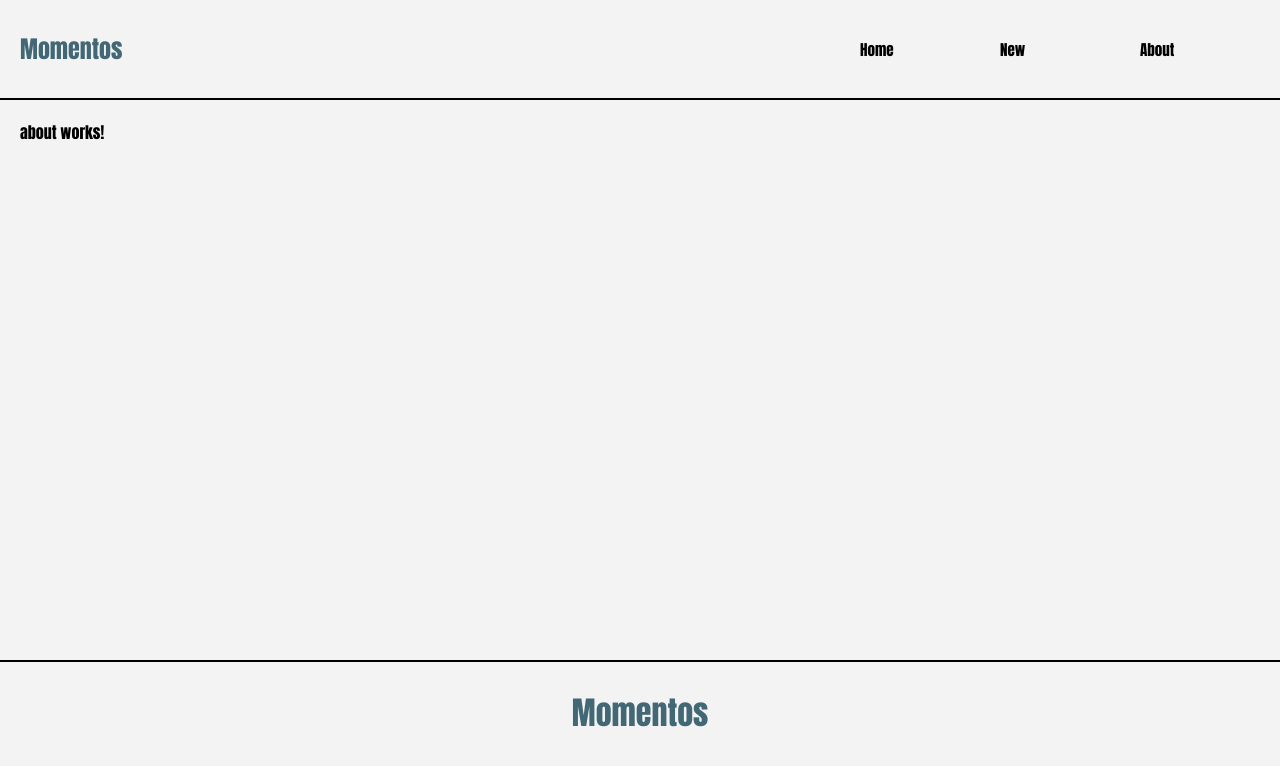
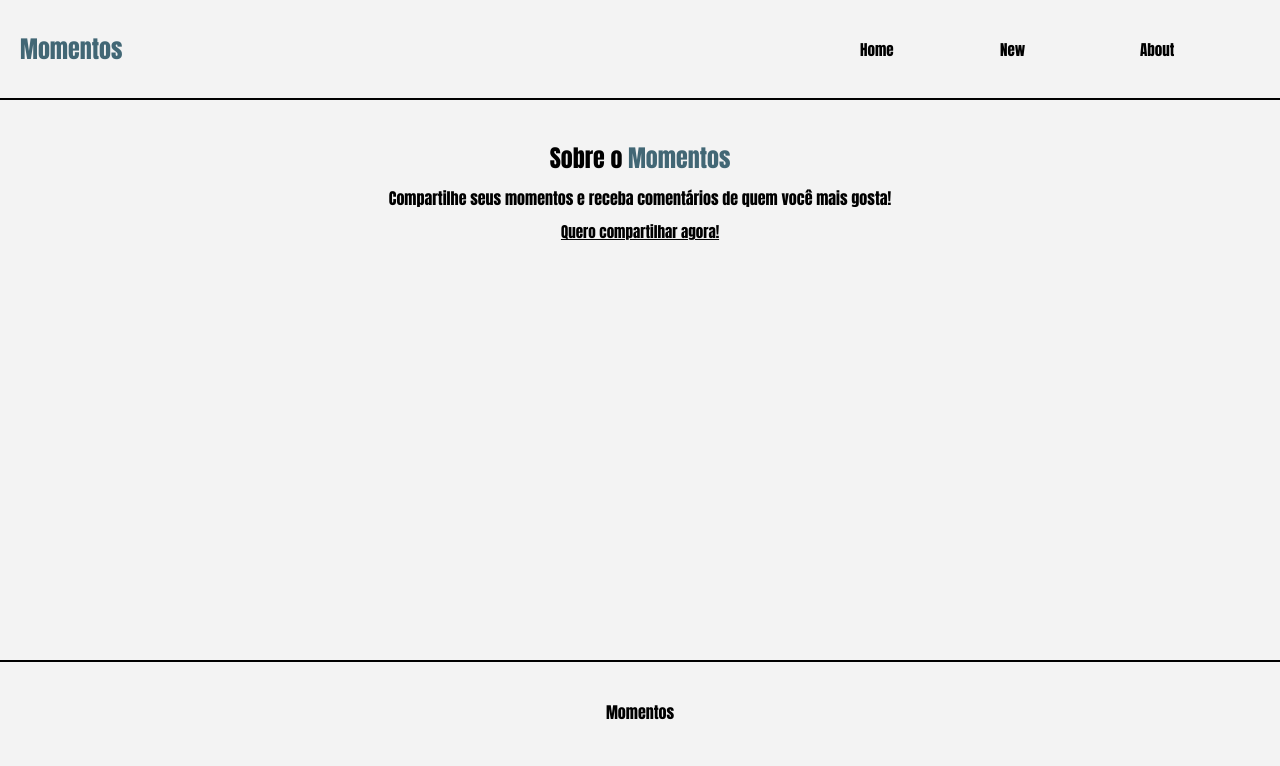
Before and after one commit to MatGueler/Angular_Moments, an Angular app: page /about in a window 1280 px wide. Shown: the top 766 px of the page. Built offline with nearby package versions, Linux system fonts and the light colour scheme.

Commit message:
:pencil: feat:
Create about component and link with new moment page

```diff
--- a/src/app/components/add-moment/add-moment.component.css
+++ b/src/app/components/add-moment/add-moment.component.css
@@ -8,7 +8,3 @@
   text-align: center;
   margin: 20px 0;
 }
-
-span {
-  color: #426775;
-}
--- a/src/app/components/add-moment/add-moment.component.ts
+++ b/src/app/components/add-moment/add-moment.component.ts
@@ -1,4 +1,5 @@
 import { Component, Input, OnInit } from '@angular/core';
+import { MessagesService } from 'src/app/services/messages.service';
 import { MomentsService } from 'src/app/services/moments.service';
 import { Moment } from 'src/types/momentType';
 
@@ -10,7 +11,10 @@
 export class AddMomentComponent implements OnInit {
   buttonText: string = 'Compartilhar';
 
-  constructor(private momentService: MomentsService) {}
+  constructor(
+    private momentService: MomentsService,
+    private messageService: MessagesService
+  ) {}
 
   ngOnInit(): void {}
 
@@ -26,6 +30,8 @@
 
     await this.momentService.createMoment(formData).subscribe();
 
+    this.messageService.addMessage('Momento adicionado com sucesso!');
+
     console.log('deu boa');
   }
 }
--- a/src/app/components/footer/footer.component.html
+++ b/src/app/components/footer/footer.component.html
@@ -1,5 +1,5 @@
 <div class="footer-container">
   <div class="logo">
-    <h1>Momentos</h1>
+    <p>Momentos</p>
   </div>
 </div>
--- a/src/app/components/messages/messages.component.html
+++ b/src/app/components/messages/messages.component.html
@@ -1,7 +1,7 @@
 <div class="message" *ngIf="messageService.message">
   <div class="message-header">
     <h2>Mensagens do sistema:</h2>
-    <button class="clear">
+    <button class="clear" (click)="messageService.clearMessage()">
       <fa-icon [icon]="faTimes"></fa-icon>
     </button>
   </div>
--- a/src/app/components/pages/about/about.component.css
+++ b/src/app/components/pages/about/about.component.css
@@ -0,0 +1,17 @@
+.about {
+  display: flex;
+  flex-direction: column;
+  align-items: center;
+  justify-content: center;
+  padding: 20px;
+}
+
+h2,
+p {
+  margin-bottom: 10px;
+}
+
+a {
+  text-decoration: underline;
+  font-weight: bold;
+}
--- a/src/app/components/pages/about/about.component.html
+++ b/src/app/components/pages/about/about.component.html
@@ -1 +1,5 @@
-<p>about works!</p>
+<div class="about">
+  <h2>Sobre o <span>Momentos</span></h2>
+  <p>Compartilhe seus momentos e receba comentários de quem você mais gosta!</p>
+  <a routerLink="/new">Quero compartilhar agora!</a>
+</div>
--- a/src/styles.css
+++ b/src/styles.css
@@ -38,6 +38,11 @@
 
   box-sizing: border-box;
   border-radius: 10px;
+}
+
+/* * TITLE */
+span {
+  color: #426775;
 }
 
 /* * FORM */
```
